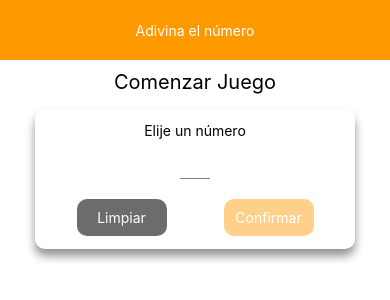
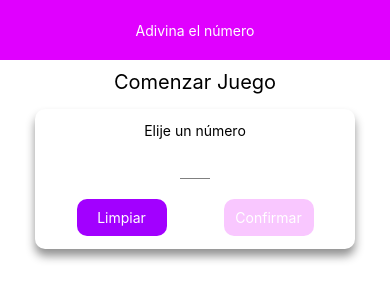
Before and after one commit to JuanCamiloGomezV/AppCelular-Gomez, a React Native app: screen / in a window 390 px wide. Shown: the top 300 px of the page. Built offline with nearby package versions, Linux system fonts and the light colour scheme.

Commit message:
listo GS y SGS y constantes

```diff
--- a/App.jsx
+++ b/App.jsx
@@ -3,6 +3,7 @@ import "react-native-get-random-values";
 import React, { useState } from "react";
 import { StatusBar, StyleSheet, Text, View } from "react-native";
 
+import Colors from "./src/constants/Colors";
 import GameScreen from "./src/screens/GameScreen";
 import Header from "./src/components/Header";
 import StartGameScreen from "./src/screens/StartGameScreen";
@@ -12,7 +13,7 @@ export default function App() {
   const [readyToPlay, setReadyToPlay] = useState(false);
   return (
     <View style={styles.container}>
-      <StatusBar animated={true} backgroundColor="#ff9900" hidden={false} />
+      <StatusBar animated={true} backgroundColor={Colors.primary} hidden={false} />
       <Header title="Adivina el número" />
       {!readyToPlay ? (
         <StartGameScreen
--- a/src/components/Header.jsx
+++ b/src/components/Header.jsx
@@ -1,26 +1,27 @@
-import { StyleSheet, Text, View } from 'react-native'
+import { StyleSheet, Text, View } from "react-native";
 
-import React from 'react'
+import Colors from "../constants/Colors";
+import React from "react";
 
-const Header = ({title}) => {
+const Header = ({ title }) => {
   return (
     <View style={styles.header}>
       <Text style={styles.title}>{title}</Text>
     </View>
-  )
-}
+  );
+};
 
-export default Header
+export default Header;
 
 const styles = StyleSheet.create({
-    header:{
-        width:"100%",
-        height:60,
-        backgroundColor:"#ff9900",
-        justifyContent:"center",
-        alignItems: "center",
-    },
-    title:{
-        color:"white"
-    }
-})
+  header: {
+    width: "100%",
+    height: 60,
+    backgroundColor: Colors.primary,
+    justifyContent: "center",
+    alignItems: "center",
+  },
+  title: {
+    color: "white",
+  },
+});
--- a/src/components/NumberContainer.jsx
+++ b/src/components/NumberContainer.jsx
@@ -1,5 +1,6 @@
 import { StyleSheet, Text, View } from "react-native";
 
+import Colors from "../constants/Colors";
 import React from "react";
 
 const NumberContainer = ({style,children}) => {
@@ -14,7 +15,7 @@ export default NumberContainer;
 
 const styles = StyleSheet.create({
     numberContainer: {
-        borderColor: "#ff9900",
+        borderColor: Colors.accent,
         borderWidth: 1,
         paddingVertical: 20,
         borderRadius: 10,
@@ -24,7 +25,7 @@ const styles = StyleSheet.create({
         alignItems: "center",
       },
       number: {
-        color: "#ff9900",
+        color: Colors.accent,
         fontSize: 25,
       },
 });
--- /dev/null
+++ b/src/constants/Colors.js
@@ -0,0 +1,5 @@
+export default {
+    primary: '#E000FF',
+    primaryDisabled: "#a200ff50",
+    accent: '#A200FF'
+}
--- a/src/screens/GameScreen.jsx
+++ b/src/screens/GameScreen.jsx
@@ -3,6 +3,7 @@ import { StyleSheet, Text, View } from "react-native";
 
 import Button from "../components/Button";
 import Card from "../components/Card";
+import Colors from "../constants/Colors";
 import NumberContainer from "../components/NumberContainer";
 
 const GameScreen = (userOption) => {
@@ -27,13 +28,13 @@ const GameScreen = (userOption) => {
         <Card style={styles.card}>
           <Button
             title="Menor"
-            color="#ff9900"
+            color={Colors.primary}
             colorText="white"
             styleButtonType={styles.button}
           />
           <Button
             title="Mayor"
-            color="#a80202"
+            color={Colors.accent}
             colorText="white"
             styleButtonType={styles.button}
           />
--- a/src/screens/StartGameScreen.jsx
+++ b/src/screens/StartGameScreen.jsx
@@ -3,11 +3,16 @@ import React, { useState } from "react";
 
 import Button from "../components/Button";
 import Card from "../components/Card";
+import Colors from "../constants/Colors";
 import Icon from "react-native-vector-icons/FontAwesome";
 import Input from "../components/Input";
 import NumberContainer from "../components/NumberContainer";
 
-const StartGameScreen = ({ setNumberSelected, numberSelected, setReadyToPlay }) => {
+const StartGameScreen = ({
+  setNumberSelected,
+  numberSelected,
+  setReadyToPlay,
+}) => {
   const [number, setNumber] = useState("");
   const [confirm, setConfirm] = useState(false);
   const handlerChangeNumber = (newNumber) => {
@@ -21,8 +26,8 @@ const StartGameScreen = ({ setNumberSelected, numberSelected, setReadyToPlay })
   };
   const handlerCloseCardNumber = () => {
     setConfirm(false);
-    setNumberSelected('');
-  }
+    setNumberSelected("");
+  };
   return (
     <View>
       <Text style={styles.title}>Comenzar Juego</Text>
@@ -40,7 +45,7 @@ const StartGameScreen = ({ setNumberSelected, numberSelected, setReadyToPlay })
           <View style={styles.buttonContainerCard}>
             <Button
               styleButtonType={{ width: 90 }}
-              color="#6d6c6c"
+              color={Colors.accent}
               colorText="white"
               onPress={() => {
                 setNumber("");
@@ -49,7 +54,7 @@ const StartGameScreen = ({ setNumberSelected, numberSelected, setReadyToPlay })
             />
             <Button
               styleButtonType={{ width: 90 }}
-              color={number.length <= 0 ? "#ff990076" : "#ff9900"}
+              color={number.length <= 0 ? "#e100ff39" : Colors.primary}
               colorText="white"
               onPress={() => {
                 handlerButtonConfirmClick();
@@ -64,14 +69,25 @@ const StartGameScreen = ({ setNumberSelected, numberSelected, setReadyToPlay })
       {confirm && (
         <View style={styles.cardContainer}>
           <Card style={styles.numberCard}>
-            <View style={{width: '100%', justifyContent: 'center', alignItems: 'flex-end'}}>
-            <Icon name="close" size={15} color="#7a0101" onPress={handlerCloseCardNumber}/>
+            <View
+              style={{
+                width: "100%",
+                justifyContent: "center",
+                alignItems: "flex-end",
+              }}
+            >
+              <Icon
+                name="close"
+                size={15}
+                color="#7a0101"
+                onPress={handlerCloseCardNumber}
+              />
             </View>
             <Text style={styles.titleNumberCard}>Tu elección</Text>
             <NumberContainer>{numberSelected}</NumberContainer>
             <Button
               styleButtonType={{ width: 90, marginTop: 10 }}
-              color="#ff9900"
+              color={Colors.primary}
               colorText="white"
               onPress={() => {
                 setReadyToPlay(true);
```
